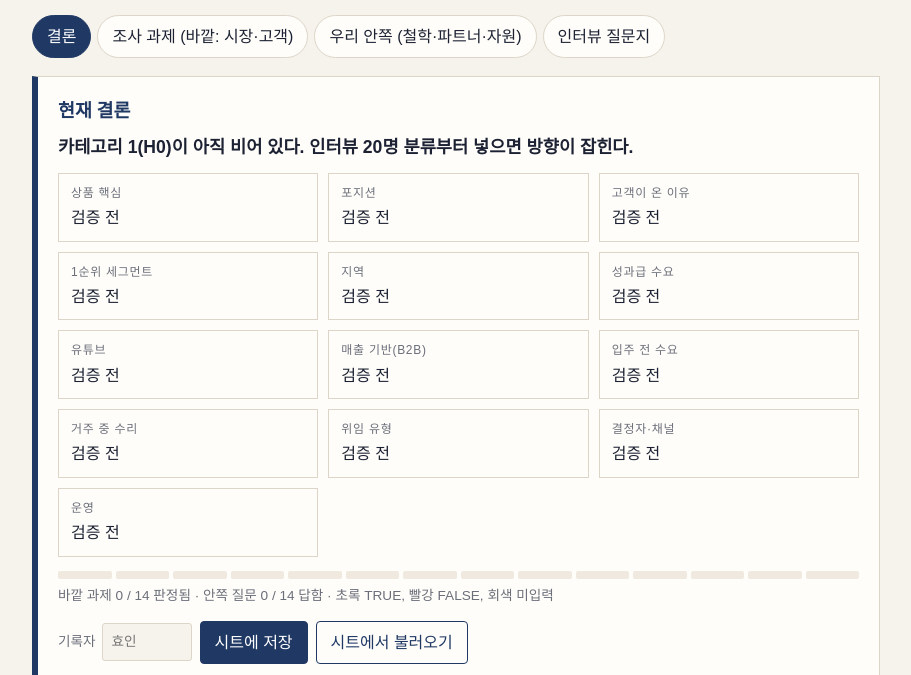
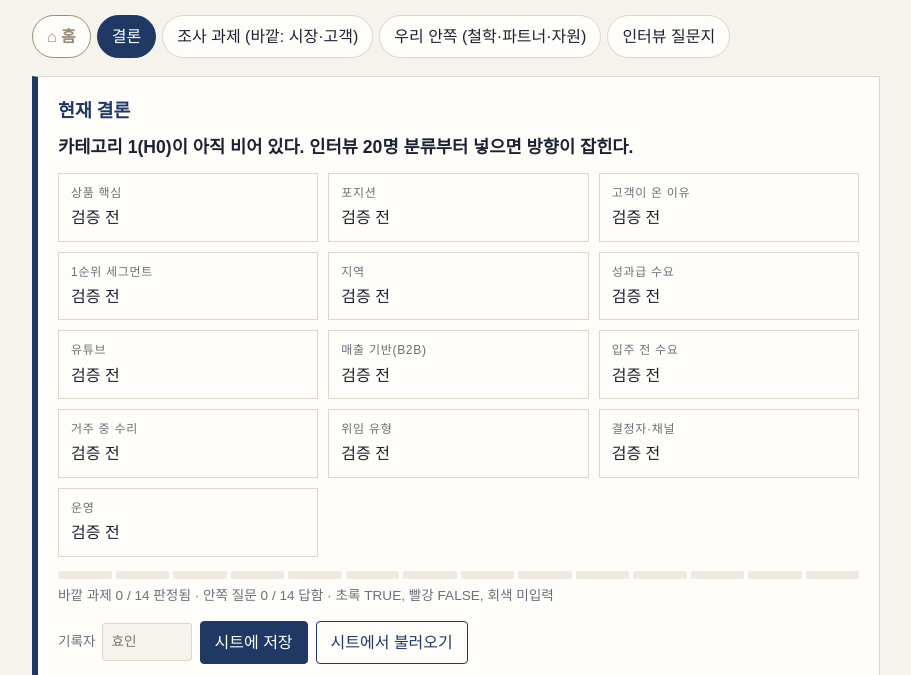
Before and after one commit to donggukson/rehoo, a plain HTML site: page validate.html in a window 1280 px wide. Shown: the part 122-797 px from the top of the page, without its empty margins (184-1095 px from the left). Drawn offline with Linux system fonts and the light colour scheme; a web font is replaced by a local one.

Commit message:
조사 과제·줌 덱에 홈 버튼 추가
Co-Authored-By: Claude Fable 5.1 <noreply@anthropic.com>
Claude-Session: https://claude.ai/code/session_017De1ba8UHVFEMQzGyqSsv6

```diff
--- a/validate.html
+++ b/validate.html
@@ -28,6 +28,7 @@ h1{font-family:var(--display);font-size:1.8rem;margin:0 0 4px;color:var(--navy);
 .tabs{display:flex;gap:6px;margin-bottom:18px;flex-wrap:wrap}
 .tabs a{padding:8px 14px;border:1px solid var(--line);border-radius:999px;text-decoration:none;color:var(--fg);background:var(--paper);font-weight:500}
 .tabs a.on{background:var(--navy);color:#fff;border-color:var(--navy)}
+.tabs a.homelink{border-color:var(--stone);color:var(--stone);font-weight:700}
 :root[data-theme="dark"] .tabs a.on{color:#111}
 @media (prefers-color-scheme: dark){:root:not([data-theme="light"]) .tabs a.on{color:#111}}
 
@@ -106,7 +107,7 @@ input[type=number]{font:inherit;font-variant-numeric:tabular-nums;padding:7px 9p
   <p class="sub">효인·기헌 대표에게. 아래는 "우리가 이렇게 가정하고 있는데, 이게 맞아?"를 직접 확인해 오는 과제입니다. 방법은 고객 인터뷰든 주변 대표든 유튜브 댓글이든 뭐든 좋고, <b>근거</b>와 <b>대표 의견</b>을 같이 적어 주세요. 숫자가 채워지면 결론 탭에 사업 방향이 자동으로 정리됩니다.</p>
 
   <nav class="tabs" id="tabs">
-    <a href="#result">결론</a><a href="#inputs">조사 과제 (바깥: 시장·고객)</a><a href="#inside">우리 안쪽 (철학·파트너·자원)</a><a href="#sheet">인터뷰 질문지</a>
+    <a href="./" class="homelink" title="리후 BM 작업실로">⌂ 홈</a><a href="#result">결론</a><a href="#inputs">조사 과제 (바깥: 시장·고객)</a><a href="#inside">우리 안쪽 (철학·파트너·자원)</a><a href="#sheet">인터뷰 질문지</a>
   </nav>
 
   <section id="v-result">
```
Also changed, not shown: bm/index.html (+2 -0 lines).
